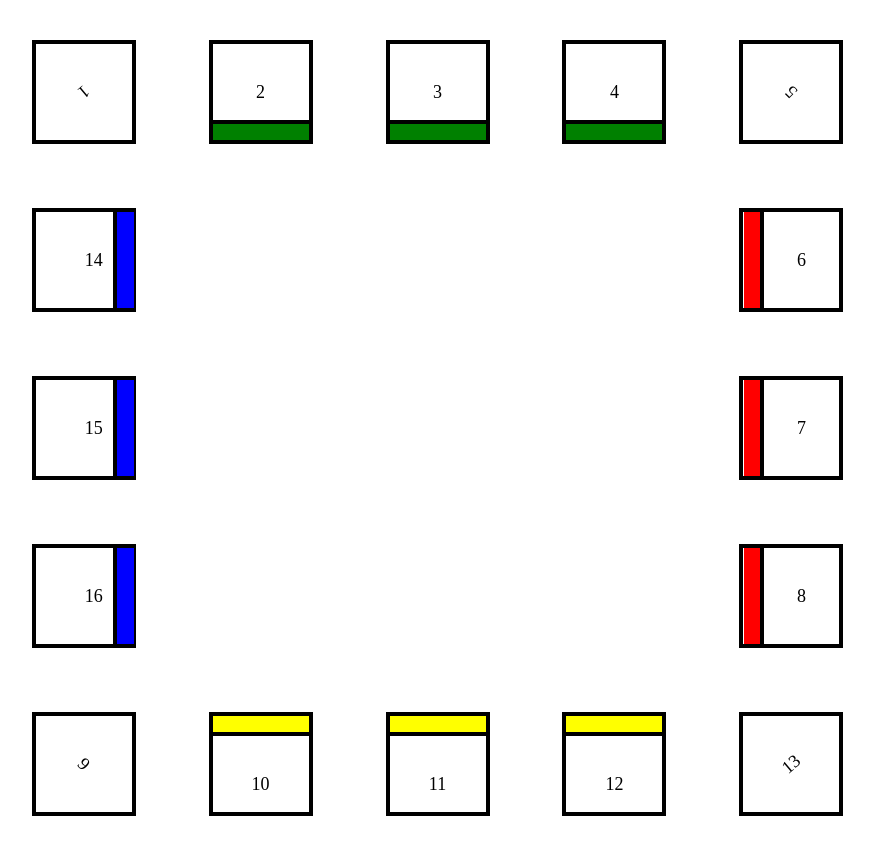
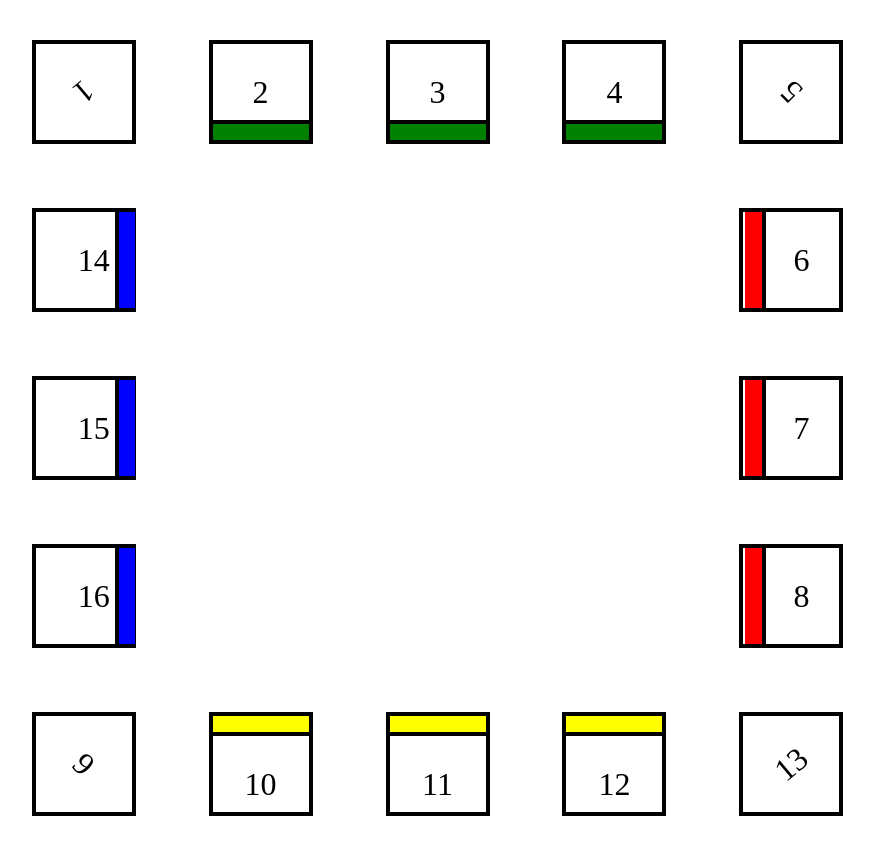
Before and after one commit to AgathaEloisa/css-test-ventis, a plain HTML site: page index.html in a window 1280 px wide. Shown: the whole page, without its empty margins (198-1072 px from the left). Drawn offline with Linux system fonts and the light colour scheme.

Commit message:
aumento tamaño de fuente, y modifico posentajes de posicionamiento de franjas azules y rojas

```diff
--- a/style.css
+++ b/style.css
@@ -22,7 +22,7 @@
     display: flex;
     align-items: center;
     justify-content: center;
-    font-size: large;
+    font-size: 2em;
 }
 
 .green {
@@ -36,11 +36,11 @@
 
 .red {
     position: relative;
-    right: 34%;
+    right: 29%;
     width: 17%;
     height: 100%;
     background-color: red;
-    border-right: .25em solid black;
+    border-right: .15em solid black;
 }
 
 .yellow {
@@ -53,9 +53,9 @@
 
 .blue {
     position: relative;
-    left: 51%;
+    left: 60%;
     width: 17%;
     height: 100%;
     background-color: blue;
-    border-left: .25em solid black;
+    border-left: .15em solid black;
 }
```
